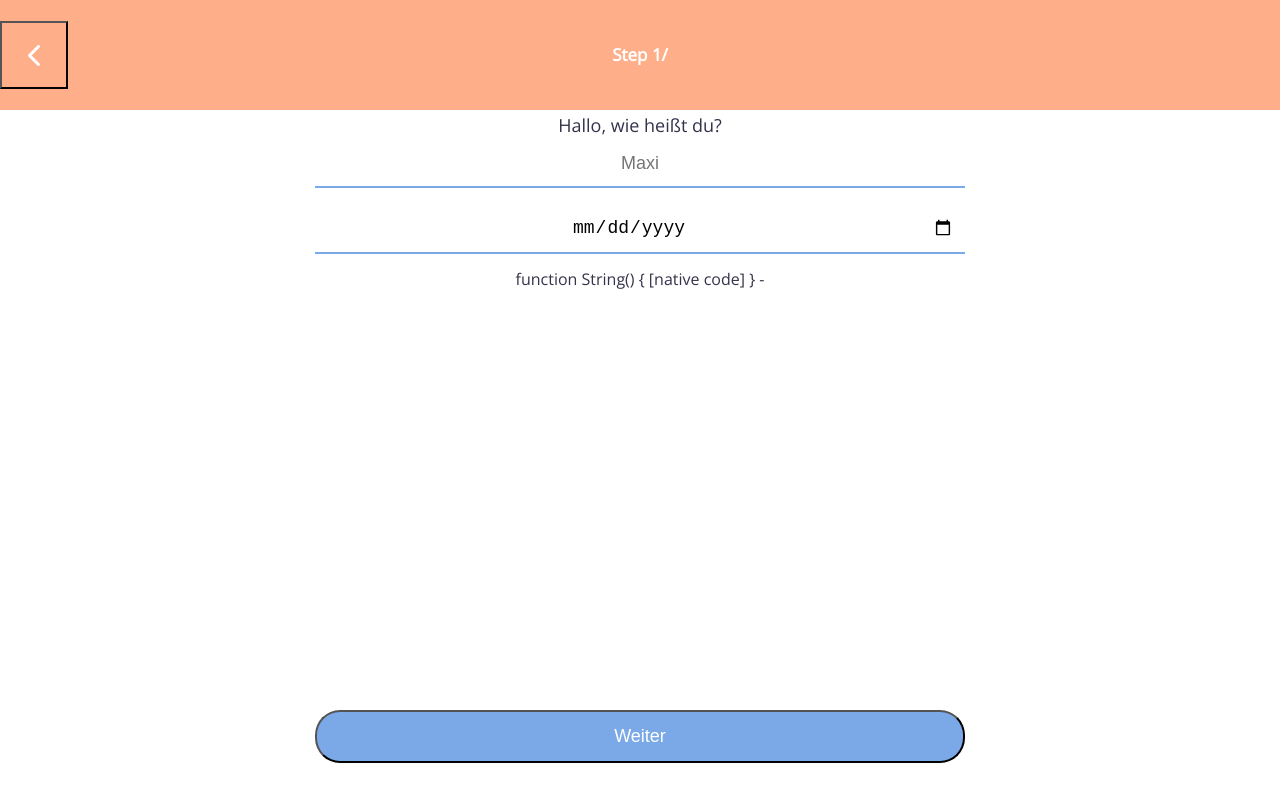
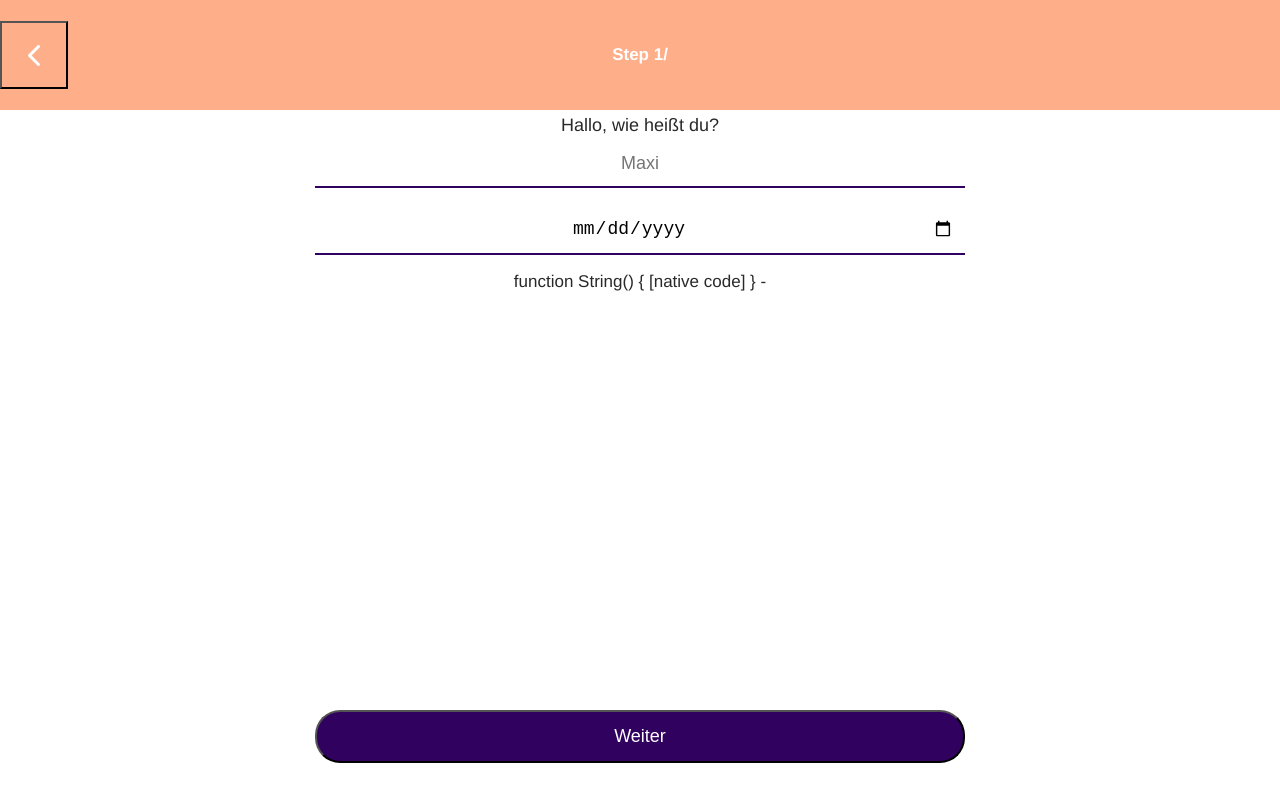
Before and after one commit to webdesignberlin/pregnancy-week, a Vue app: page /about in a window 1280 px wide. Built offline with nearby package versions, Linux system fonts and the light colour scheme.

Commit message:
new design styles

```diff
--- a/src/App.vue
+++ b/src/App.vue
@@ -9,8 +9,11 @@
 
 <style lang="scss">
 :root {
-  --color-primary: #7BA9E8;
-  --color-text: #33334B;
+  --color-primary: #30015F;
+  --color-link: #D60266;
+  --color-button--inactive: #E6E6E6;
+  --color-copy: #292929;
+  --color-copy--inverted: #fff;
 }
 
 *,
@@ -33,11 +36,12 @@ body {
 }
 
 #app {
-  font-family: 'Open Sans', Helvetica, Arial, sans-serif;
+  font-family: Helvetica, Arial, sans-serif;
   -webkit-font-smoothing: antialiased;
   -moz-osx-font-smoothing: grayscale;
   text-align: center;
-  color: var(--color-text);
+  color: var(--color-copy);
+  font-size: 1.0625rem; // 17px
 }
 
 .sr-only {
```
